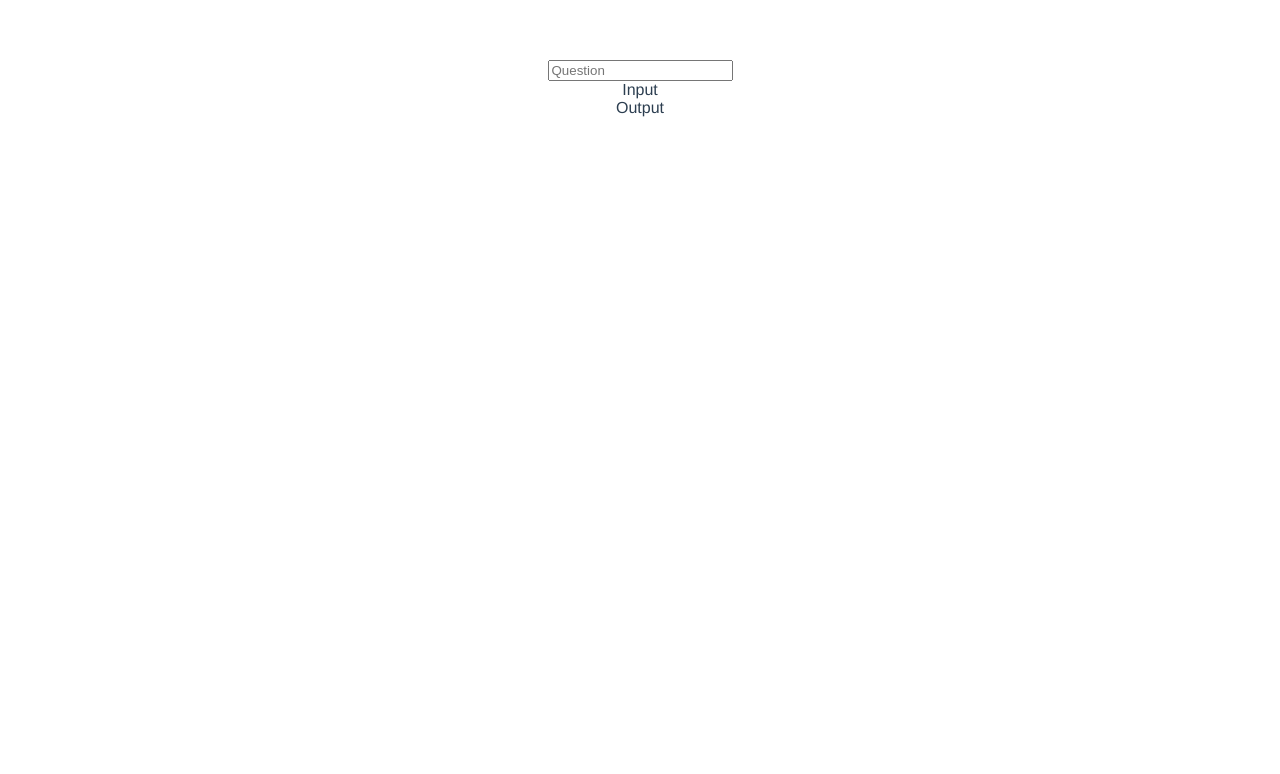
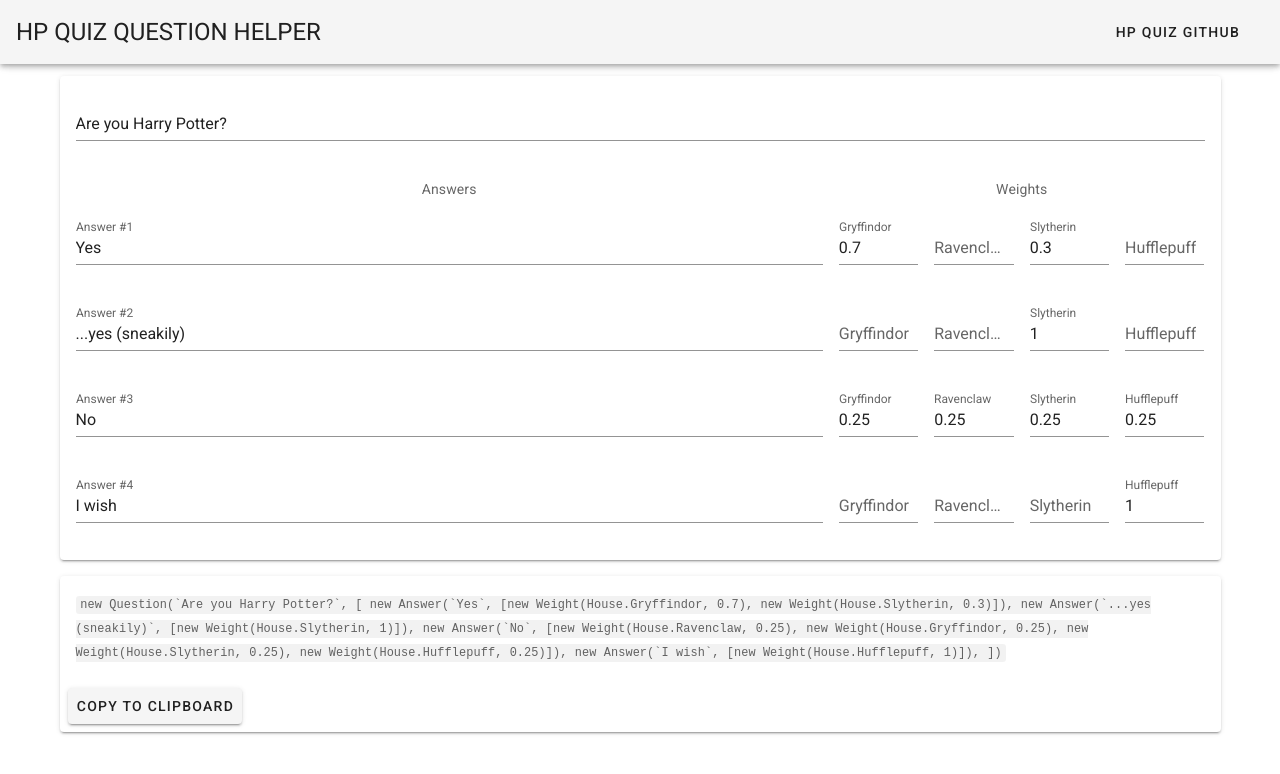
Before and after one commit to nrabins/hp-quiz-question-helper, a Vue app: page / in a window 1280 px wide. Shown: the top 774 px of the page. Built offline with nearby package versions, Linux system fonts and the light colour scheme.

Commit message:
Add vuetify and basic functionality
Still using test data, about to add prism

```diff
--- a/public/index.html
+++ b/public/index.html
@@ -6,6 +6,8 @@
     <meta name="viewport" content="width=device-width,initial-scale=1.0">
     <link rel="icon" href="<%= BASE_URL %>favicon.ico">
     <title>hp-quiz-question-helper</title>
+    <link rel="stylesheet" href="https://fonts.googleapis.com/css?family=Roboto:100,300,400,500,700,900">
+    <link rel="stylesheet" href="https://cdn.jsdelivr.net/npm/@mdi/font@latest/css/materialdesignicons.min.css">
   </head>
   <body>
     <noscript>
--- a/src/App.vue
+++ b/src/App.vue
@@ -1,30 +1,32 @@
 <template>
-  <div id="app">
-    <v-input/>
-    <v-output/>
-  </div>
+  <v-app>
+    <v-app-bar app>
+      <v-toolbar-title class="headline text-uppercase">
+        <span>HP Quiz question helper</span>
+      </v-toolbar-title>
+      <v-spacer></v-spacer>
+      <v-btn
+        text
+        href="https://https://github.com/nrabins/hp-quiz"
+        target="_blank"
+      >
+        <span class="mr-2">HP Quiz Github</span>
+      </v-btn>
+    </v-app-bar>
+
+    <v-content>
+      <QuizHelper/>
+    </v-content>
+  </v-app>
 </template>
 
 <script>
-import Input from '@/components/Input';
-import Output from '@/components/Output';
+import QuizHelper from '@/components/QuizHelper';
 
 export default {
-  name: 'app',
+  name: 'App',
   components: {
-    'v-input': Input,
-    'v-output': Output
-  }
-}
+    QuizHelper,
+  },
+};
 </script>
-
-<style>
-#app {
-  font-family: 'Avenir', Helvetica, Arial, sans-serif;
-  -webkit-font-smoothing: antialiased;
-  -moz-osx-font-smoothing: grayscale;
-  text-align: center;
-  color: #2c3e50;
-  margin-top: 60px;
-}
-</style>
--- a/src/components/Input.vue
+++ /dev/null
@@ -1,8 +0,0 @@
-<template>
-  <div>
-    <div>
-      <input type="text" placeholder="Question"/>
-    </div>
-    Input
-  </div>
-</template>
--- a/src/components/Output.vue
+++ /dev/null
@@ -1,5 +0,0 @@
-<template>
-  <div>
-    Output
-  </div>
-</template>
--- /dev/null
+++ b/src/components/QuizHelper.vue
@@ -0,0 +1,133 @@
+<template>
+  <v-container grid-list-lg>
+    <v-layout column>
+      <v-flex>
+        <v-card>
+          <v-card-text>
+            <v-layout text-center wrap>
+              <v-flex xs12>
+                <v-text-field v-model="question" abel="Question" />
+              </v-flex>
+              <v-flex xs12>
+                <v-layout>
+                  <v-flex xs8>Answers</v-flex>
+                  <v-flex>Weights</v-flex>
+                </v-layout>
+              </v-flex>
+              <v-flex v-for="(answer, index) in answers" :key="index" xs12>
+                <v-layout>
+                  <v-flex xs8>
+                    <v-text-field v-model="answers[index].text" :label="'Answer #' + (index + 1)" />
+                  </v-flex>
+                  <v-flex xs1>
+                    <v-text-field
+                      v-model="answers[index].weights.gryffindor"
+                      :class="answers[index].weights.gryffindor > 0 ? 'gryffindor' : ''"
+                      label="Gryffindor"
+                      color="red darken-3"
+                    />
+                  </v-flex>
+                  <v-flex xs1>
+                    <v-text-field
+                      v-model="answers[index].weights.ravenclaw"
+                      label="Ravenclaw"
+                      color="blue darken-2"
+                    />
+                  </v-flex>
+                  <v-flex xs1>
+                    <v-text-field
+                      v-model="answers[index].weights.slytherin"
+                      label="Slytherin"
+                      color="green darken-3"
+                    />
+                  </v-flex>
+                  <v-flex xs1>
+                    <v-text-field
+                      v-model="answers[index].weights.hufflepuff"
+                      label="Hufflepuff"
+                      color="lime darken-2"
+                    />
+                  </v-flex>
+                </v-layout>
+              </v-flex>
+            </v-layout>
+          </v-card-text>
+        </v-card>
+      </v-flex>
+      <v-flex>
+        <v-card>
+          <v-card-text>
+              <code>
+                {{generatedCode}}
+              </code>
+          </v-card-text>
+          <v-card-actions>
+            <v-btn>Copy to Clipboard</v-btn>
+          </v-card-actions>
+        </v-card>
+      </v-flex>
+    </v-layout>
+  </v-container>
+</template>
+
+<script>
+const houses = {
+  gryffindor: "Gryffindor",
+  ravenclaw: "Ravenclaw",
+  slytherin: "Slytherin",
+  hufflepuff: "Hufflepuff"
+};
+
+export default {
+  data() {
+    return {
+      question: "Are you Harry Potter?",
+      answers: [
+        { text: "Yes", weights: { gryffindor: 0.7, slytherin: 0.3 } },
+        { text: "...yes (sneakily)", weights: { slytherin: 1 } },
+        {
+          text: "No",
+          weights: {
+            ravenclaw: 0.25,
+            gryffindor: 0.25,
+            slytherin: 0.25,
+            hufflepuff: 0.25
+          }
+        },
+        { text: "I wish", weights: { hufflepuff: 1 } }
+      ]
+    };
+  },
+  computed: {
+    generatedCode() {
+      const lines = [];
+      lines.push(`new Question(\`${this.sanitize(this.question)}\`, [`);
+      this.answers.forEach(answer => {
+        let weightStr = Object.keys(answer.weights)
+          .map(key => {
+            return `new Weight(House.${houses[key]}, ${answer.weights[key]})`;
+          })
+          .join(", ");
+        lines.push(
+          `  new Answer(\`${this.sanitize(answer.text)}\`, [${weightStr}]),`
+        );
+      });
+      lines.push("])");
+      return lines.join("\n");
+    }
+  },
+  methods: {
+    sanitize(str) {
+      return str.replace(/`/g, "");
+    }
+  }
+};
+</script>
+
+<style>
+/* .gryffindor input {
+  background-color: #C62828 ;
+  text-align: center;
+  color: white !important;
+} */
+</style>
--- a/src/main.js
+++ b/src/main.js
@@ -1,8 +1,10 @@
 import Vue from 'vue'
 import App from './App.vue'
+import vuetify from './plugins/vuetify';
 
 Vue.config.productionTip = false
 
 new Vue({
-  render: h => h(App),
+  vuetify,
+  render: h => h(App)
 }).$mount('#app')
--- /dev/null
+++ b/src/plugins/vuetify.js
@@ -0,0 +1,10 @@
+import Vue from 'vue';
+import Vuetify from 'vuetify/lib';
+
+Vue.use(Vuetify);
+
+export default new Vuetify({
+  icons: {
+    iconfont: 'mdi',
+  },
+});
```
Also changed, not shown: package.json (+7 -2 lines), src/assets/logo.png (deleted), 1 other file (tests, documents, lock files or other folders).
